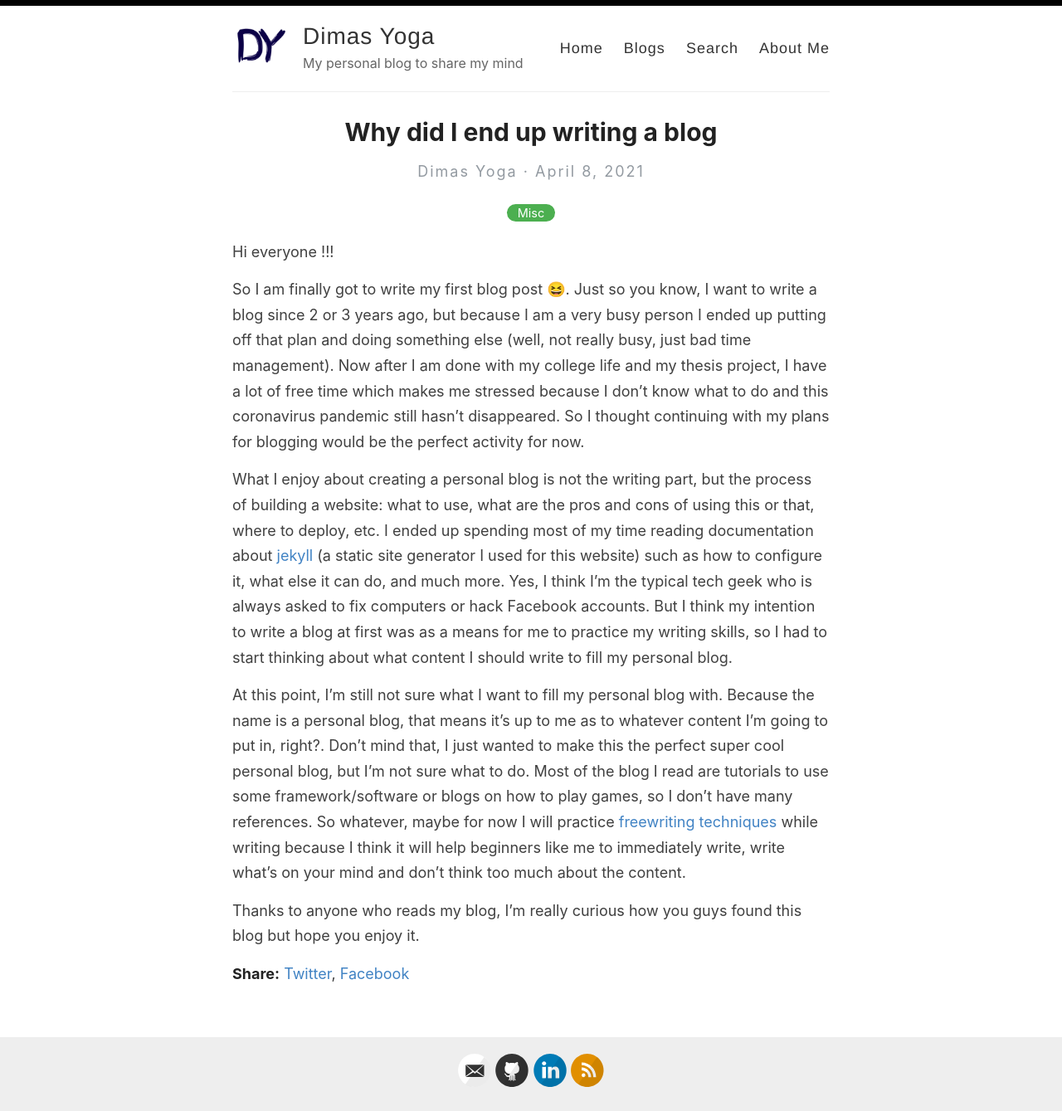
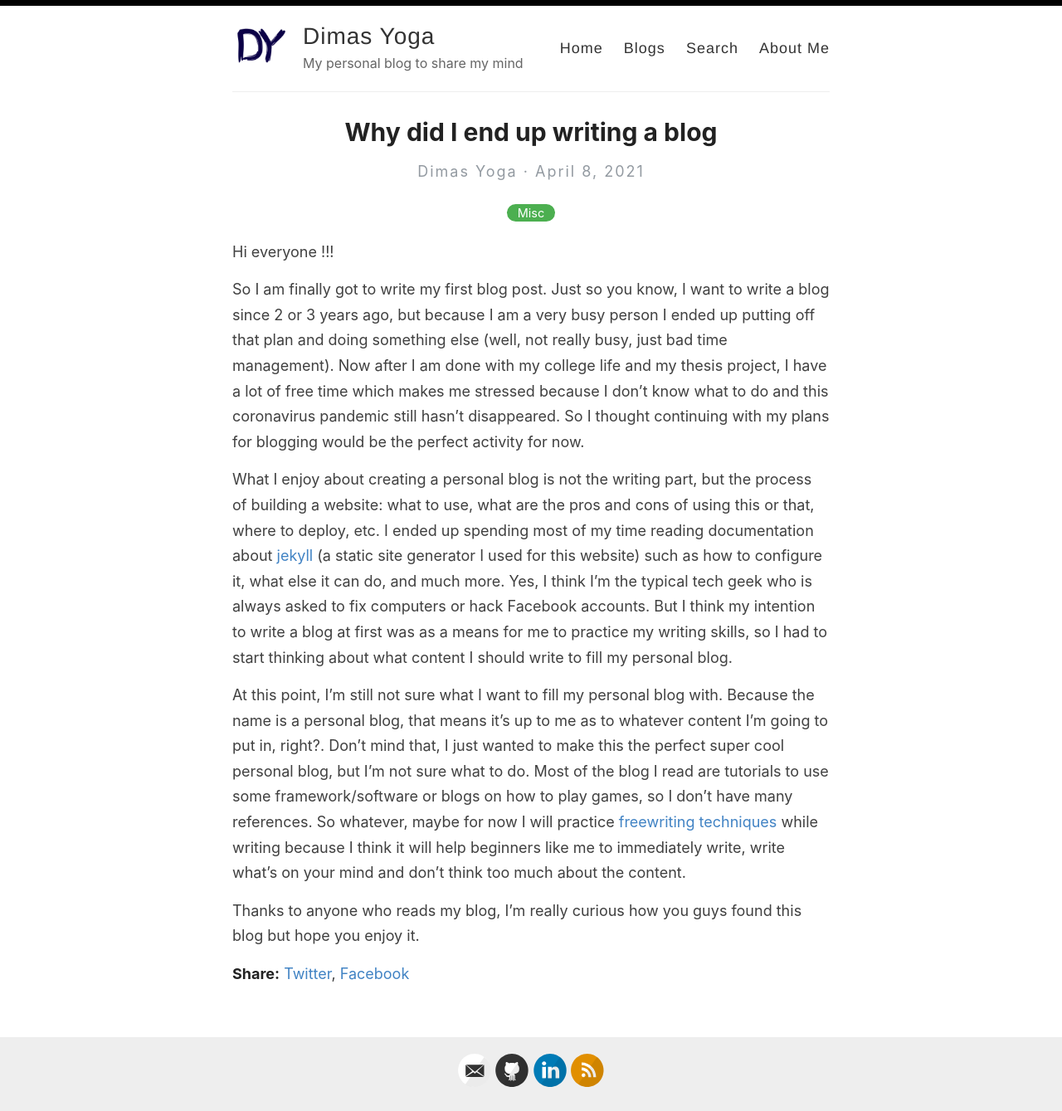
Before and after one commit to Dimasyoga/Dimasyoga.github.io, a Jekyll site: the page built from _posts/2021-4-8-first-post.md, in a window 1280 px wide. Shown: the whole page at 83% size. Built offline with Jekyll 4.4.1, drawn with Linux system fonts in a browser that asks for light colours; emoji names are drawn with the system emoji font; some of the changed lines change nothing that is shown.

Commit message:
remove emoji

```diff
--- a/_posts/2021-4-8-first-post.md
+++ b/_posts/2021-4-8-first-post.md
@@ -6,7 +6,7 @@ categories: [Misc]
 
 Hi everyone !!!
 
-So I am finally got to write my first blog post :satisfied:. Just so you know, I want to write a blog since 2 or 3 years ago, but because I am a very busy person I ended up putting off that plan and doing something else (well, not really busy, just bad time management). Now after I am done with my college life and my thesis project, I have a lot of free time which makes me stressed because I don't know what to do and this coronavirus pandemic still hasn't disappeared. So I thought continuing with my plans for blogging would be the perfect activity for now.
+So I am finally got to write my first blog post. Just so you know, I want to write a blog since 2 or 3 years ago, but because I am a very busy person I ended up putting off that plan and doing something else (well, not really busy, just bad time management). Now after I am done with my college life and my thesis project, I have a lot of free time which makes me stressed because I don't know what to do and this coronavirus pandemic still hasn't disappeared. So I thought continuing with my plans for blogging would be the perfect activity for now.
 
 What I enjoy about creating a personal blog is not the writing part, but the process of building a website: what to use, what are the pros and cons of using this or that, where to deploy, etc. I ended up spending most of my time reading documentation about [jekyll](https://jekyllrb.com/) (a static site generator I used for this website) such as how to configure it, what else it can do, and much more. Yes, I think I'm the typical tech geek who is always asked to fix computers or hack Facebook accounts. But I think my intention to write a blog at first was as a means for me to practice my writing skills, so I had to start thinking about what content I should write to fill my personal blog.
 
--- a/assets/style.scss
+++ b/assets/style.scss
@@ -220,7 +220,7 @@ img {
 
 p > img {
   text-align: center;
-  // display: block;
+  display: block;
   margin: 0 auto;
 }
 
```
